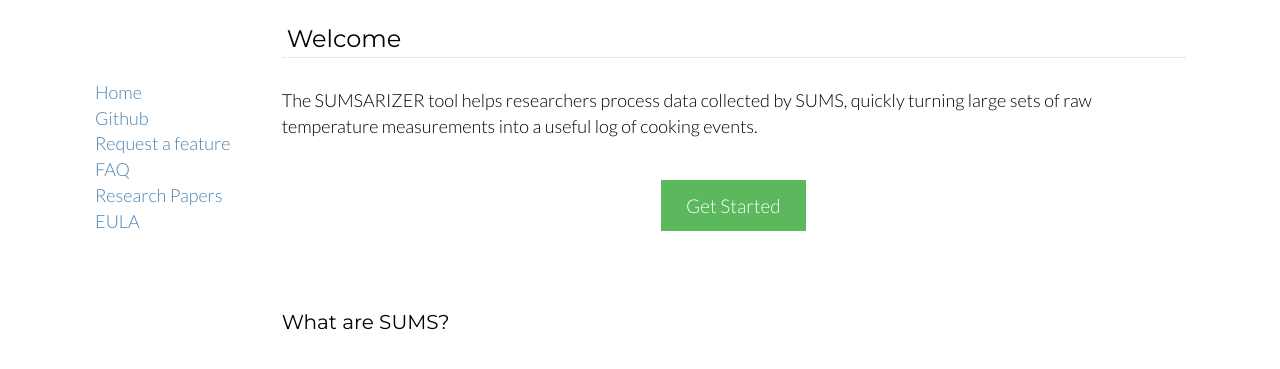
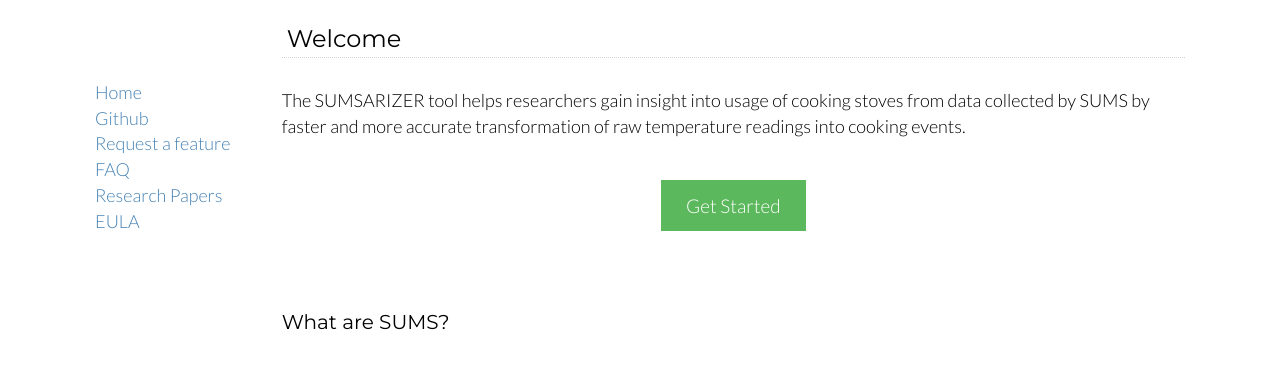
Before and after one commit to SUMSarizer/SUMSarizer, a Flask app: template templates/hi.html in a window 1280 px wide. Shown: the part 44-413 px from the top of the page. Run offline with Flask 2, Linux system fonts and the light colour scheme; the template is opened without the code that fills it, so the values that code supplies are empty; some libraries are stand-ins or nearby versions.

Commit message:
Add real lab/advisor names

```diff
--- a/templates/hi.html
+++ b/templates/hi.html
@@ -29,8 +29,8 @@
     <h1>Welcome</h1>
 
     <p>
-      The SUMSARIZER tool helps researchers process data collected by SUMS, quickly turning large sets of raw
-      temperature measurements into a useful log of cooking events.
+      The SUMSARIZER tool helps researchers gain insight into usage of cooking stoves from data collected by SUMS
+      by faster and more accurate transformation of raw temperature readings into cooking events.
     </p>
 
     <div class="section centered">
@@ -102,7 +102,7 @@
           Daniel Wilson
         </div>
         <div>
-          Lab for XYZ
+          Gadgil Lab for Energy and Water Research
         </div>
       </div>
       <div class="col-md-4 centered">
@@ -113,7 +113,7 @@
           Jeremy Coyle
         </div>
         <div>
-          Lab for XYZ
+          Advised by Professor Alan Hubbard
         </div>
       </div>
       <div class="col-md-4 centered">
@@ -124,7 +124,7 @@
           Ajay Pillarisetti
         </div>
         <div>
-          Lab for XYZ
+          Advised by Professor Kirk Smith
         </div>
       </div>
     </div>
```
